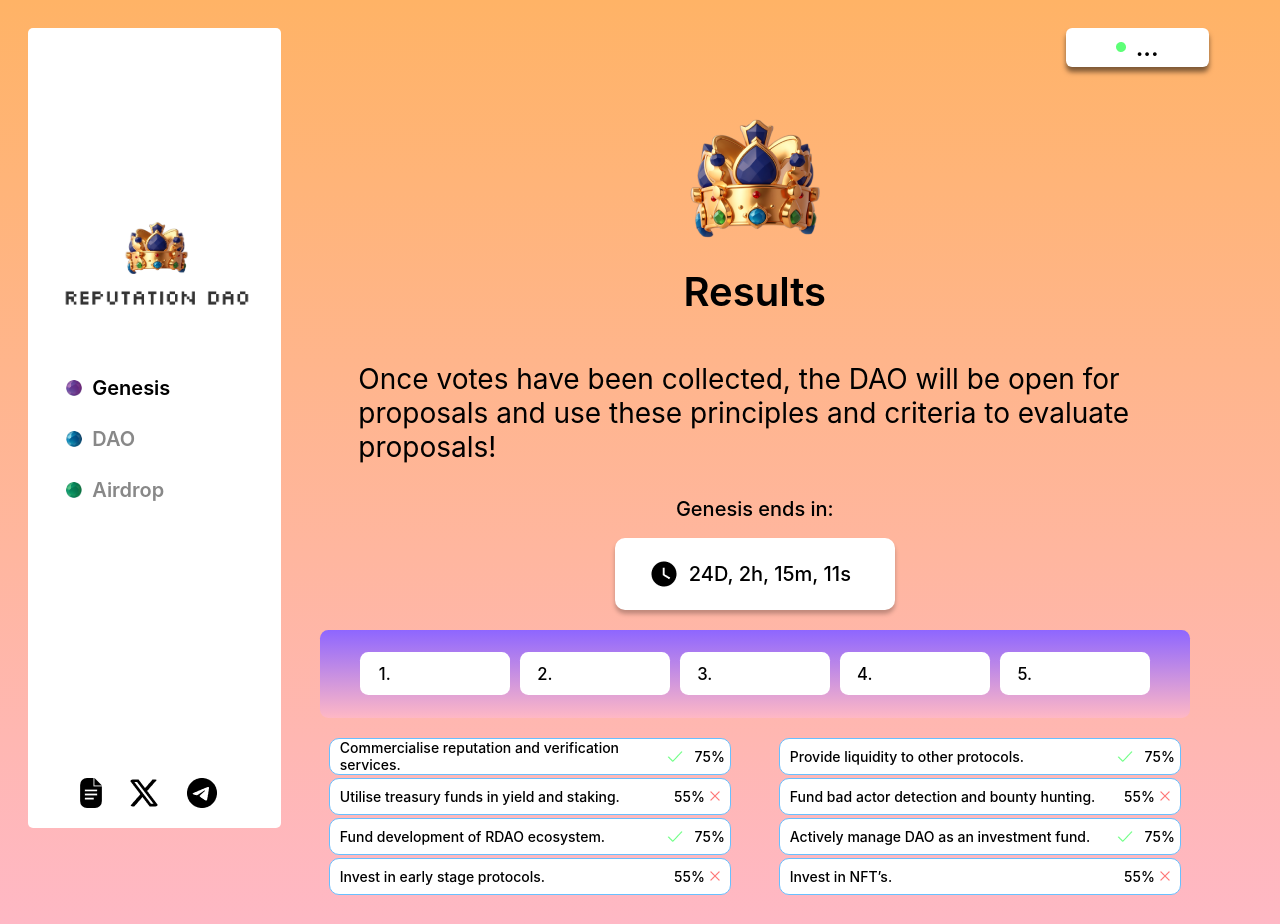
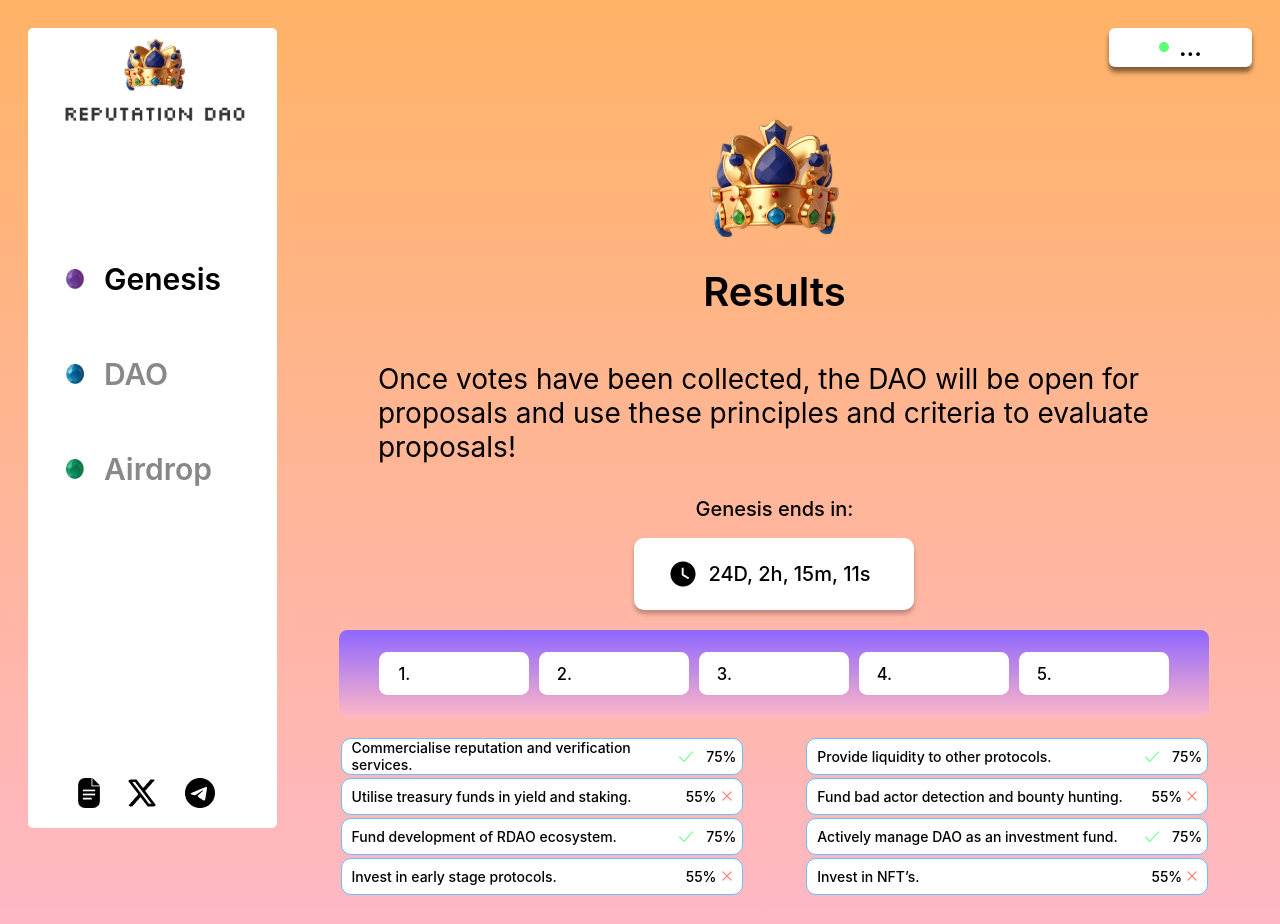
Before and after one commit to GloryDream413/ReputationDAO_FrontEnd, a React (Create React App) app: page /result in a window 1280 px wide. Built offline with nearby package versions, Linux system fonts and the light colour scheme.

Commit message:
Frontend updated.

```diff
--- a/src/App.css
+++ b/src/App.css
@@ -12,7 +12,7 @@ body {
 .mainsection .menu {
   display: flex;
   flex-direction: column;
-  justify-content: flex-end;
+  justify-content: space-between;
   background: white;
   width: 20%;
   height: 100vh;
@@ -38,26 +38,31 @@ body {
   flex-direction: row;
   width: 80%;
   margin-left: 10%;
-  margin-top: 50px;
+  margin-top: 100px;
   align-items: center;
 }
 
 .mainsection .menu .genesis_icon img {
-  width: 16px;
-  height: 16px;
+  width: 20px;
+  height: 20px;
   margin-left: 13px;
   margin-top: 0px;
 }
 
 .mainsection .menu .genesis_icon h1 {
-  margin-left: 10px;
-  width: 20%;
+  display: flex;
+  width: 151px;
+  height: 49px;
+  flex-direction: column;
+  justify-content: center;
+  flex-shrink: 0;
   color: #000;
   font-family: Inter;
-  font-size: 20px;
+  font-size: 30px;
   font-style: normal;
   font-weight: 600;
   line-height: normal;
+  margin-left: 20px;
 }
 
 .mainsection .menu .dao_icon {
@@ -69,18 +74,24 @@ body {
 }
 
 .mainsection .menu .dao_icon h1 {
-  margin-left: 10px;
+  display: flex;
+  width: 151px;
+  height: 49px;
+  flex-direction: column;
+  justify-content: center;
+  flex-shrink: 0;
   color: #888;
   font-family: Inter;
-  font-size: 20px;
+  font-size: 30px;
   font-style: normal;
   font-weight: 600;
   line-height: normal;
+  margin-left: 20px;
 }
 
 .mainsection .menu .dao_icon img {
-  width: 16px;
-  height: 16px;
+  width: 20px;
+  height: 20px;
   margin-left: 13px;
   margin-top: 0px;
 }
@@ -94,20 +105,26 @@ body {
 }
 
 .mainsection .menu .airdrop_icon img {
-  width: 16px;
-  height: 16px;
+  width: 20px;
+  height: 20px;
   margin-left: 13px;
   margin-top: 0px;
 }
 
 .mainsection .menu .airdrop_icon h1 {
-  margin-left: 10px;
+  display: flex;
+  width: 151px;
+  height: 49px;
+  flex-direction: column;
+  justify-content: center;
+  flex-shrink: 0;
   color: #888;
   font-family: Inter;
-  font-size: 20px;
+  font-size: 30px;
   font-style: normal;
   font-weight: 600;
   line-height: normal;
+  margin-left: 20px;
 }
 
 .mainsection .menu .social_icon {
@@ -128,7 +145,7 @@ body {
   display: flex;
   flex-direction: column;
   margin-top: 20px;
-  width: 75%;
+  width: 80%;
   position: relative;
 }
 
--- a/src/components/criteria/Criteria.jsx
+++ b/src/components/criteria/Criteria.jsx
@@ -145,19 +145,19 @@ export const Criteria = () => {
         params: [message, account],
       });
 
-      const response = await axios.post('http://65.108.142.188:3501/api/genesis/save_proposal',
-        {
-            data: data,
-            signData: signature
-        },
-        {
-            headers: {
-              'Content-Type': 'application/json'
-            }
-        }
-      );
+      // const response = await axios.post('http://65.108.142.188:3501/api/genesis/save_proposal',
+      //   {
+      //       data: data,
+      //       signData: signature
+      //   },
+      //   {
+      //       headers: {
+      //         'Content-Type': 'application/json'
+      //       }
+      //   }
+      // );
+      // console.log(response);
 
-      console.log(response);
       navigate("/result");
     } catch (error) {
       console.error("Error signing message:", error);
```
